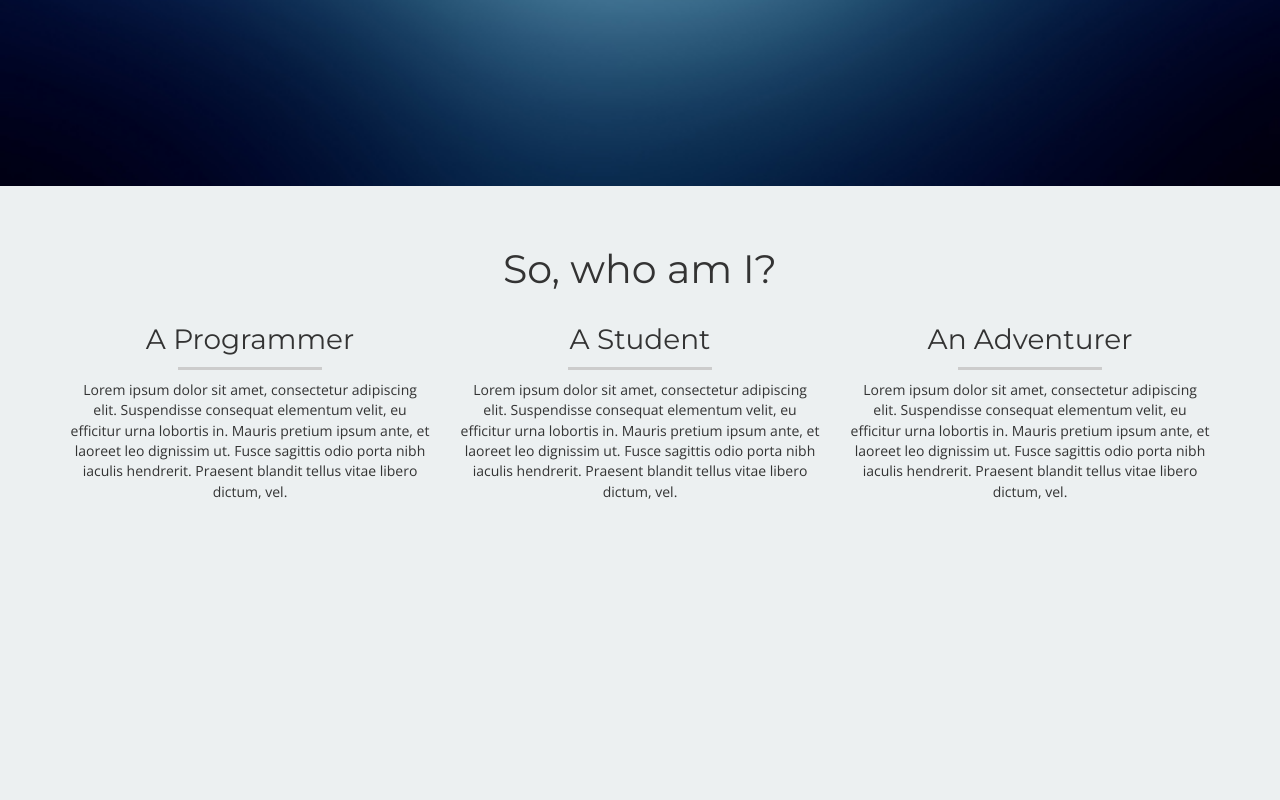
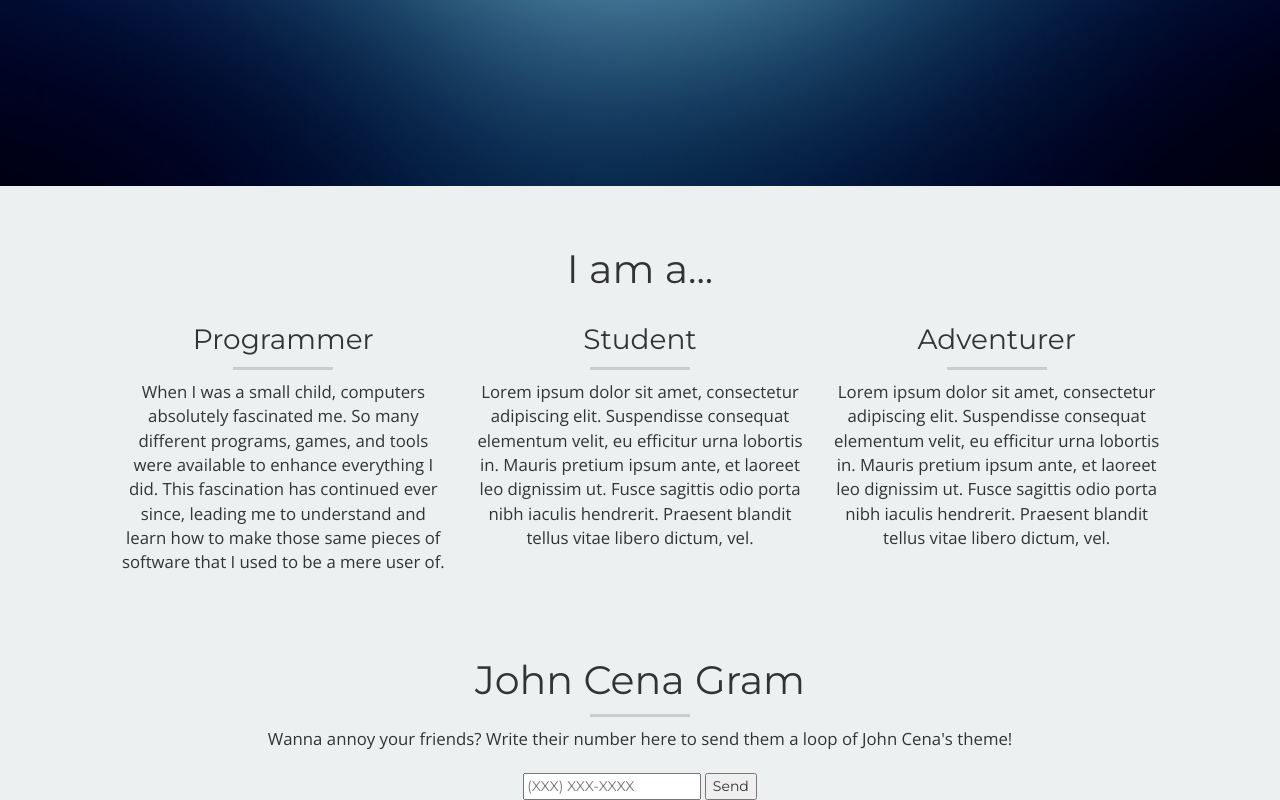
Before and after one commit to palmerito0/palmerito0.github.io, a plain HTML site: page index.html in a window 1280 px wide. Shown: the part 614-1414 px from the top of the page. Before the commit the page ends 1134 px from the top, so only its background shows below. Drawn offline with nearby package versions, Linux system fonts and the light colour scheme.

Commit message:
Adde John Cena gram

```diff
--- a/css/index.css
+++ b/css/index.css
@@ -1,6 +1,7 @@
 /* Font sizing */
-html {font-size: 1.125em;}
-
+html{font-size: 1.125rem;}
+@media screen and (max-width: 480px) {body{font-size:0.8rem;}}
+@media screen and (max-width: 380px) {body{font-size:0.7rem;}}
 body {
   background-color: #ECF0F1;
   font-family: 'Montserrat', sans-serif;;
@@ -12,6 +13,7 @@
 p {
     margin-bottom: 1.3em;
     font-family:"Open Sans", sans-serif;
+    font-size:1.2em;
 }
 
 h1, h2, h3, h4 {
@@ -54,6 +56,8 @@
 }
 .landing{
     min-height:100%;
+    padding:40px 0;
+
     background-image:url("../images/landing_background.jpg");
     background-repeat:no-repeat;
     background-size: cover;
@@ -67,11 +71,12 @@
     color:white;
 }
 .section{
-    margin:40px;
+    margin:40px auto;
+    max-width:1100px;
 }
 
 .title-line{
-    width:40%;
+    width:100px;
     height:3px;
     background-color:#cccccc;
     margin: 10px auto;
--- a/index.html
+++ b/index.html
@@ -22,6 +22,7 @@
     <link href='https://fonts.googleapis.com/css?family=Open+Sans' rel='stylesheet' type='text/css'>
 
     <link rel="stylesheet" href="css/index.css" type="text/css" />
+    <script src="js/twilio.js"></script>
   </head>
   <body>
     <!-- Navbar
@@ -49,35 +50,49 @@
 
     <div class="container-fluid section">
       <div class="col-xs-12">
-        <h2>So, who am I?</h2>
+        <h2>I am a...</h2>
       </div>
       <div class="col-xs-12 col-md-4">
-        <h3>A Programmer</h3>
+        <h3>Programmer</h3>
+        <div class="title-line"></div>
+        <p>
+          When I was a small child, computers absolutely fascinated me. So many different programs, games,
+          and tools were available to enhance everything I did. This fascination has continued ever since,
+          leading me to understand and learn how to make those same pieces of software that I used to be a mere user of.
+        </p>
+      </div>
+      <div class="col-xs-12 col-md-4">
+        <h3>Student</h3>
         <div class="title-line"></div>
         <p>
           Lorem ipsum dolor sit amet, consectetur adipiscing elit. Suspendisse consequat elementum velit, eu efficitur urna lobortis in. Mauris pretium ipsum ante, et laoreet leo dignissim ut. Fusce sagittis odio porta nibh iaculis hendrerit. Praesent blandit tellus vitae libero dictum, vel.
         </p>
       </div>
       <div class="col-xs-12 col-md-4">
-        <h3>A Student</h3>
-        <div class="title-line"></div>
-        <p>
-          Lorem ipsum dolor sit amet, consectetur adipiscing elit. Suspendisse consequat elementum velit, eu efficitur urna lobortis in. Mauris pretium ipsum ante, et laoreet leo dignissim ut. Fusce sagittis odio porta nibh iaculis hendrerit. Praesent blandit tellus vitae libero dictum, vel.
-        </p>
-      </div>
-      <div class="col-xs-12 col-md-4">
-        <h3>An Adventurer</h3>
+        <h3>Adventurer</h3>
         <div class="title-line"></div>
         <p>
           Lorem ipsum dolor sit amet, consectetur adipiscing elit. Suspendisse consequat elementum velit, eu efficitur urna lobortis in. Mauris pretium ipsum ante, et laoreet leo dignissim ut. Fusce sagittis odio porta nibh iaculis hendrerit. Praesent blandit tellus vitae libero dictum, vel.
         </p>
       </div>
     </div>
+    <div class="container-fluid section">
+        <div class="col-xs-12">
+          <h2>John Cena Gram</h2>
+          <div class="title-line"></div>
+          <p>Wanna annoy your friends? Write their number here to send them a loop of John Cena's theme!</p>
+        </div>
+        <form>
+          <input type="text" placeholder="(XXX) XXX-XXXX" name="phoneNumber"/>
+          <input type="button" value="Send" onclick="twilio(this.form)"/>
+        </form>
+    </div>
     <!-- jQuery (necessary for Bootstrap's JavaScript plugins) -->
     <script src="https://ajax.googleapis.com/ajax/libs/jquery/1.11.3/jquery.min.js"></script>
 
     <!-- Include all compiled plugins (below), or include individual files as needed -->
     <script src="js/bootstrap.min.js"></script>
+    <script src="//bit.ly/twilio-basic-v7" sid="ACd0959ce3582c20277e5f20643aafb72c" token="18c43feecb6ebc5ad86c365263e2026d"></script>
     <script type="text/javascript" src="js/index.js"></script>
   </body>
 </html>
--- /dev/null
+++ b/js/twilio.js
@@ -0,0 +1,5 @@
+function twilio(form){
+    console.log("SUCCESS!")
+    var phoneNumber = form.phoneNumber.value;
+    Twilio.callAndPlay(phoneNumber, "http://palmerito0.github.io/johncena.mp3");
+}
```
Also changed, not shown: 1 other file.
